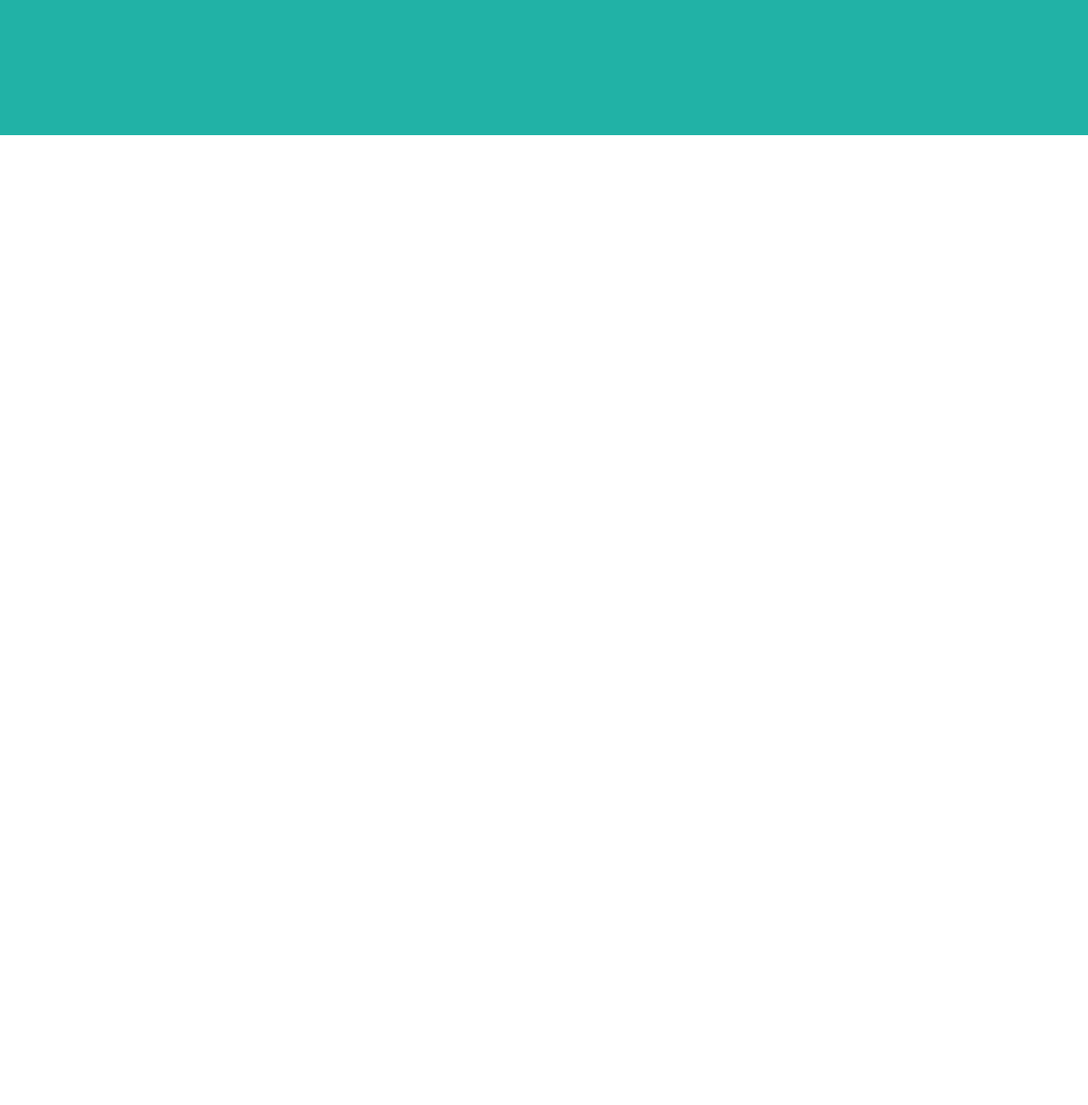
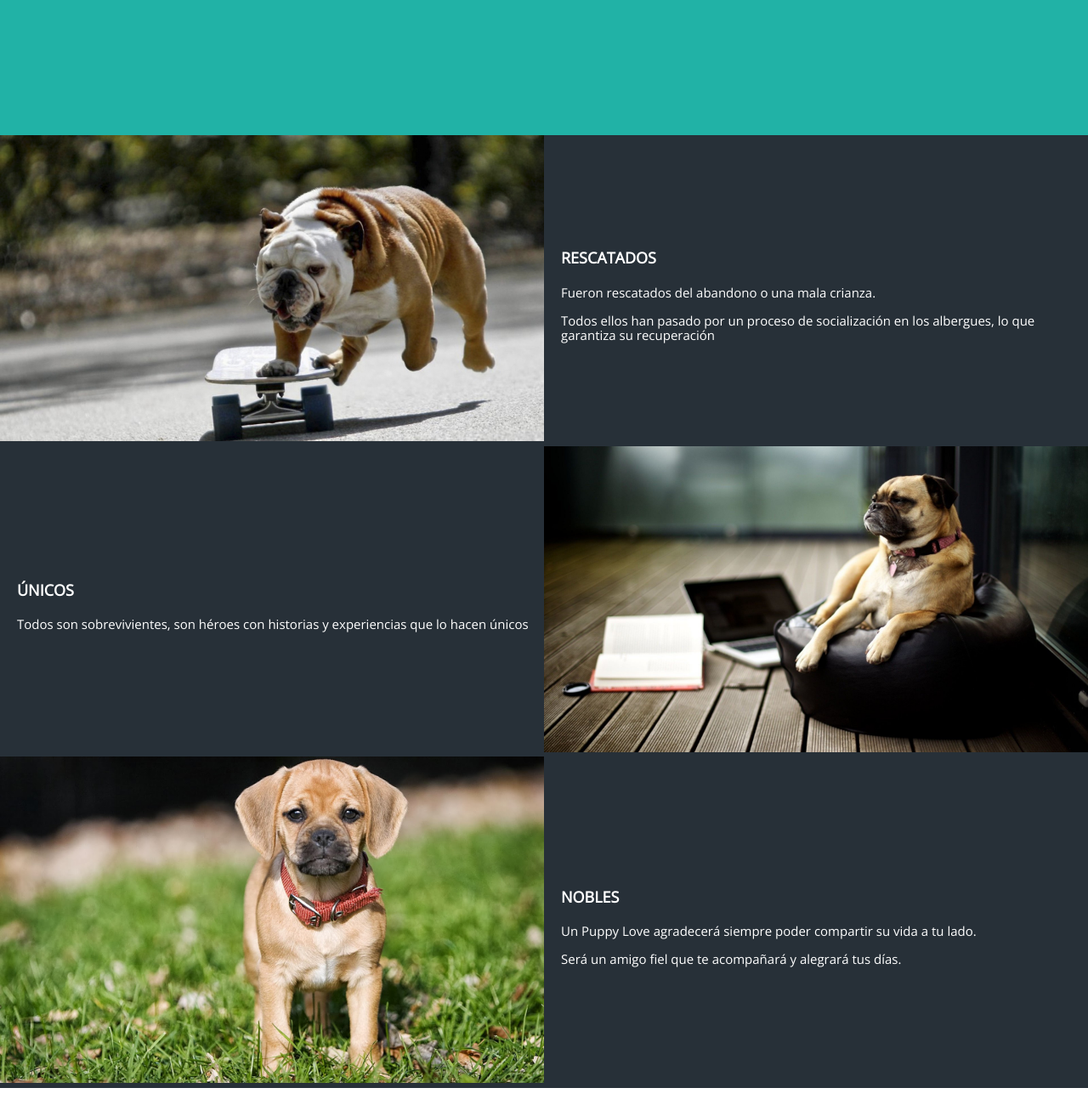
Before and after one commit to lesashley/Puppy-love, a plain HTML site: page index.html in a window 1280 px wide. Shown: the part 1441-2741 px from the top of the page at 85% size. Before the commit the page ends 1600 px from the top, so only its background shows below. Drawn offline with nearby package versions, Linux system fonts and the light colour scheme.

Commit message:
maquetacion falta backgrounds

```diff
--- a/assets/scss/style.scss
+++ b/assets/scss/style.scss
@@ -68,3 +68,21 @@
    }
   }
 }
+.section2{
+  background-color: $color-secundario;
+  &__box{
+    @extend %flex;
+    flex-wrap: wrap;
+    padding: 0;
+    color: #fff;
+    &--text h2{
+      padding-left: 20px;
+    }
+    &--text h4{
+      padding-left: 20px;
+    }
+  }
+  & .row .col{
+    padding: 0;
+  }
+}
--- a/index.html
+++ b/index.html
@@ -64,6 +64,33 @@
         </div>
       </div>
     </section>
+    <section class="section2">
+      <div class="row section2__box">
+        <div class="section col s6">
+          <img src="assets/images/pic01.jpg" class="responsive-img" alt="">
+        </div>
+        <div class="col s6 section2__box--text">
+          <h2>RESCATADOS</h2>
+          <h4>Fueron rescatados del abandono o una mala crianza.</h4>
+          <h4> Todos ellos han pasado por un proceso de socialización en los albergues, lo que garantiza su recuperación</h4>
+        </div>
+        <div class="col s6 section2__box--text">
+          <h2>ÚNICOS</h2>
+          <h4>Todos son sobrevivientes, son héroes con historias y experiencias que lo hacen únicos</h4>
+        </div>
+        <div class="col s6 img">
+          <img src="assets/images/pic02.jpg" class="responsive-img" alt="">
+        </div>
+        <div class="col s6">
+          <img src="assets/images/pic03.jpg" class="responsive-img" alt="">
+        </div>
+        <div class="col s6 section2__box--text">
+          <h2>NOBLES</h2>
+          <h4>Un Puppy Love agradecerá siempre poder compartir su vida a tu lado.</h4>
+          <h4>Será un amigo fiel que te acompañará y alegrará tus días.</h4>
+        </div>
+      </div>
+    </section>
     <script src="assets/js/jquery-3.2.1.min.js"></script>
     <script src="assets/js/materialize.min.js"></script>
     <script src="assets/js/app.js"></script>
```
Also changed, not shown: assets/css/style.css, 1 other file.
